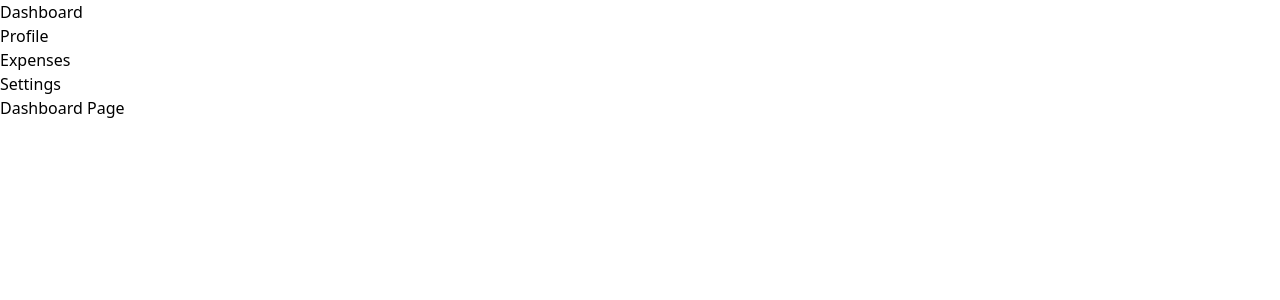
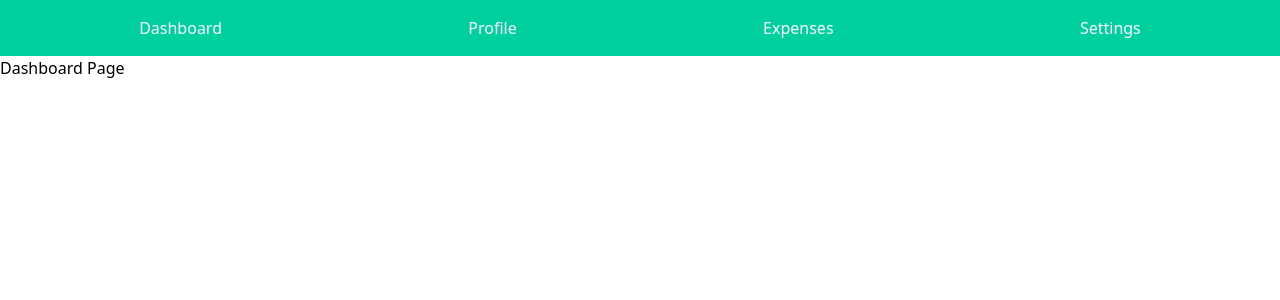
Before and after one commit to ELIE-MANI/Capstone-Project, a React (Vite) app in the folder smart-budget-buddy/: page / in a window 1280 px wide. Shown: the top 300 px of the page. Built offline with nearby package versions, Linux system fonts and the light colour scheme.

Commit message:
add some style on the Navbar

```diff
--- a/smart-budget-buddy/src/components/NavBar.jsx
+++ b/smart-budget-buddy/src/components/NavBar.jsx
@@ -3,12 +3,12 @@ import { Link } from "react-router";
 function NavBar() {
   return (
   <>
-  <nav>
-    <ul>
-  <li><Link to='/'>Dashboard</Link></li>
-  <li><Link to='/profile'>Profile</Link></li>
-  <li><Link to='/expenses'>Expenses</Link></li>
-  <li><Link to='/settings'>Settings</Link></li>
+  <nav className="text-white p-4 ">
+    <ul className="flex justify-around">
+  <li><Link to='/' className=" transition delay-300 border-b-2 border-transparent hover:border-white">Dashboard</Link></li>
+  <li><Link to='/profile' className="transition delay-300 border-b-2 border-transparent hover:border-white">Profile</Link></li>
+  <li><Link to='/expenses' className="transition delay-300 border-b-2 border-transparent hover:border-white">Expenses</Link></li>
+  <li><Link to='/settings' className="transition delay-300 border-b-2 border-transparent hover:border-white">Settings</Link></li>
   </ul>
 
   </nav>
--- a/smart-budget-buddy/src/index.css
+++ b/smart-budget-buddy/src/index.css
@@ -1 +1,6 @@
 @import "tailwindcss";
+
+nav{
+  background-color: #00D09E;
+
+}
```
